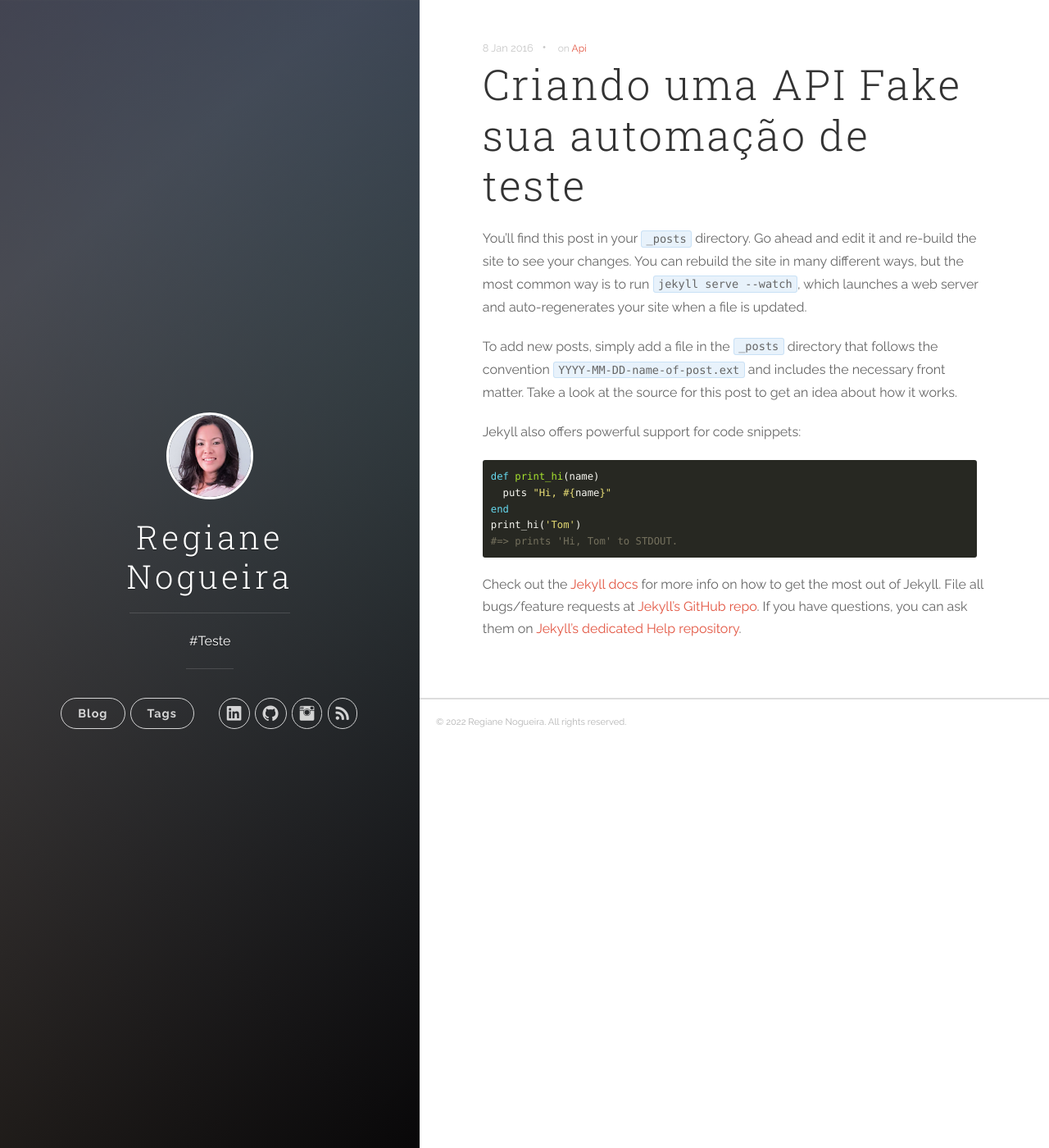
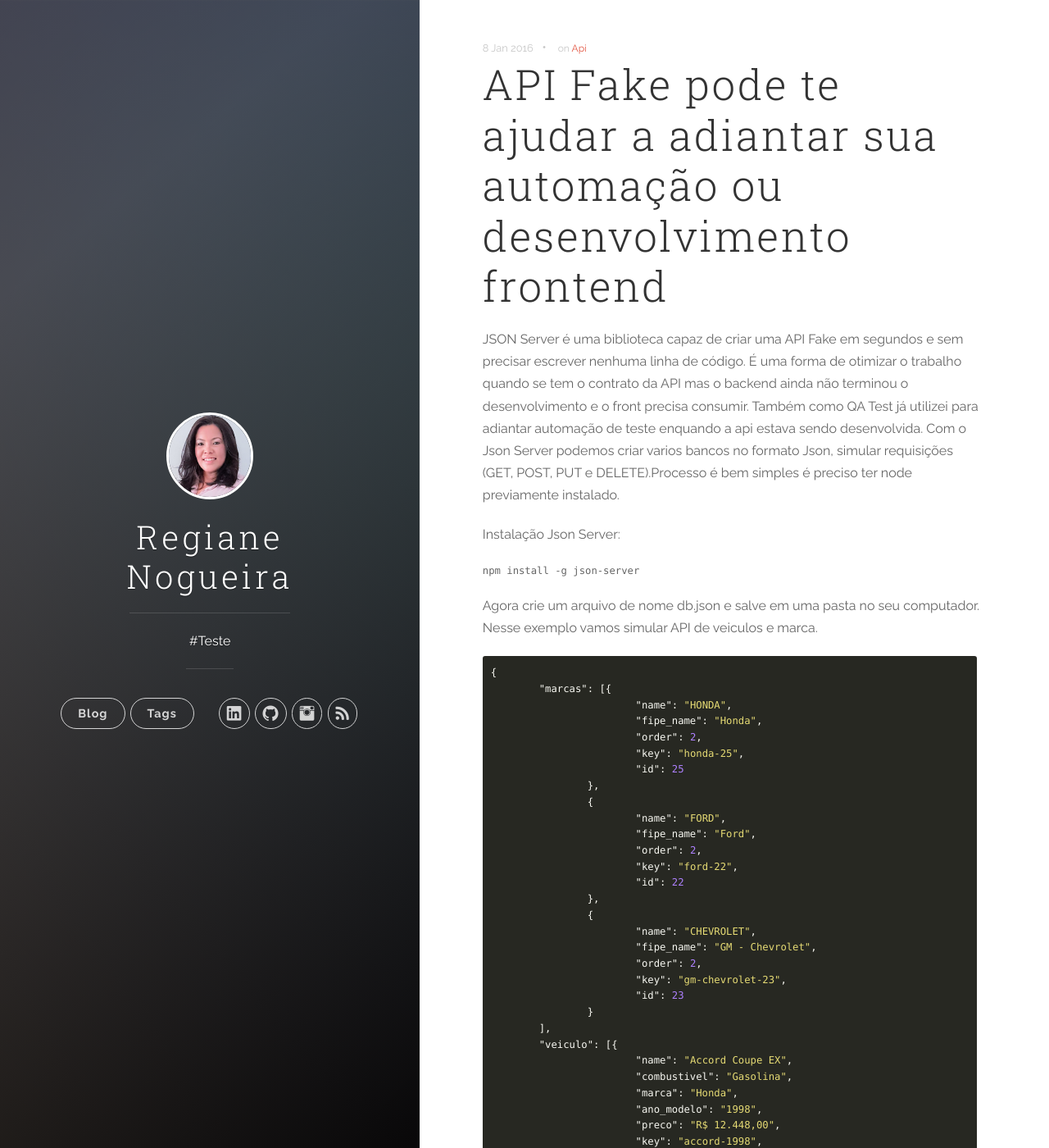
Before and after one commit to regianenogueira/regianenogueira.github.io, a Jekyll site: the page built from _posts/2020-12-03-Criando uma API Fake sua automação de teste.markdown, in a window 1280 px wide and 1400 px high. Shown: the whole window at 82% size. Built offline with Jekyll 4.4.1, drawn with Linux system fonts in a browser that asks for light colours; some of the changed text lies outside the part shown.

Commit message:
commit on main

````diff
--- a/_posts/2020-12-03-Criando uma API Fake sua automação de teste.markdown
+++ b/_posts/2020-12-03-Criando uma API Fake sua automação de teste.markdown
@@ -1,25 +1,143 @@
 ---
-title:  "Criando uma API Fake sua automação de teste"
+title:  "API Fake pode te ajudar a adiantar sua automação ou desenvolvimento frontend"
 date:   2016-01-08 15:04:23
 categories: [JsonServer]
 tags: [Api]
 ---
-You’ll find this post in your `_posts` directory. Go ahead and edit it and re-build the site to see your changes. You can rebuild the site in many different ways, but the most common way is to run `jekyll serve --watch`, which launches a web server and auto-regenerates your site when a file is updated.
 
-To add new posts, simply add a file in the `_posts` directory that follows the convention `YYYY-MM-DD-name-of-post.ext` and includes the necessary front matter. Take a look at the source for this post to get an idea about how it works.
+JSON Server é uma biblioteca capaz de criar uma API Fake em segundos e sem precisar escrever nenhuma linha de código.
+É uma forma de otimizar o trabalho quando se tem o contrato da API mas o backend ainda não terminou o desenvolvimento
+e o front precisa consumir. Também como QA Test já utilizei para adiantar automação de teste enquando a api estava sendo
+desenvolvida.
+Com o Json Server podemos criar varios bancos no formato Json, simular requisições (GET, POST, PUT e DELETE).Processo é bem simples é preciso ter node previamente instalado.
 
-Jekyll also offers powerful support for code snippets:
+Instalação Json Server:
+``` node
+npm install -g json-server
+```
+Agora crie um arquivo de nome db.json e salve em uma pasta no seu computador.
+Nesse exemplo vamos simular API de veiculos e marca.
+``` json
+{
+	"marcas": [{
+			"name": "HONDA",
+			"fipe_name": "Honda",
+			"order": 2,
+			"key": "honda-25",
+			"id": 25
+		},
+		{
+			"name": "FORD",
+			"fipe_name": "Ford",
+			"order": 2,
+			"key": "ford-22",
+			"id": 22
+		},
+		{
+			"name": "CHEVROLET",
+			"fipe_name": "GM - Chevrolet",
+			"order": 2,
+			"key": "gm-chevrolet-23",
+			"id": 23
+		}
+	],
+	"veiculo": [{
+			"name": "Accord Coupe EX",
+			"combustivel": "Gasolina",
+			"marca": "Honda",
+			"ano_modelo": "1998",
+			"preco": "R$ 12.448,00",
+			"key": "accord-1998",
+			"veiculo": "Accord Coupe EX",
+			"id_marca": 25
+		},
+		{
+			"name": "CITY Sedan EXL 1.5 Flex  16V 4p Aut.",
+			"combustivel": "Gasolina",
+			"marca": "Honda",
+			"ano_modelo": "2021",
+			"preco": "R$ 87.599,00",
+			"key": "city-2021",
+			"veiculo": "CITY Sedan EXL 1.5 Flex  16V 4p Aut.",
+			"id_marca": 25
+		},
+		{
+			"name": "Fit Twist 1.5 Flex 16V 5p Mec.",
+			"combustivel": "Gasolina",
+			"marca": "Honda",
+			"ano_modelo": "2014",
+			"preco": "R$ 41.175,00",
+			"key": "fit-2014",
+			"veiculo": "Fit Twist 1.5 Flex 16V 5p Mec.",
+			"id_marca": 25
+		},
+		{
+			"name": "Focus 1.6 S/1.6 SE Flex 16v 5p Aut",
+			"combustivel": "Gasolina",
+			"marca": "Ford",
+			"ano_modelo": "2016",
+			"preco": "R$ 52.866,00",
+			"key": "focus-2016",
+			"veiculo": "Focus 1.6 S/1.6 SE Flex 16v 5p Aut",
+			"id_marca": 22
+		},
+		{
+			"name": "Ka 1.0 S TiVCT Flex 5p",
+			"combustivel": "Gasolina",
+			"marca": "Ford",
+			"ano_modelo": "2021",
+			"preco": "R$ 45.177,00",
+			"key": "ka-2021",
+			"veiculo": "Ka 1.0 S TiVCT Flex 5p",
+			"id_marca": 22
 
-``` ruby
-def print_hi(name)
-  puts "Hi, #{name}"
-end
-print_hi('Tom')
-#=> prints 'Hi, Tom' to STDOUT.
+		},
+		{
+			"name": "Ka 1.0 S TiVCT Flex 5p",
+			"combustivel": "Gasolina",
+			"marca": "Ford",
+			"ano_modelo": "2018",
+			"preco": "R$ 38.225,00",
+			"key": "ka-2018",
+			"veiculo": "Ka 1.0 S TiVCT Flex 5p",
+			"id_marca": 22
+		},
+		{
+			"name": "ONIX HATCH 1.0 12V TB Flex 5p Aut.",
+			"combustivel": "Gasolina",
+			"marca": "GM - Chevrolet",
+			"ano_modelo": "2021",
+			"preco": "R$ 60.105,00",
+			"key": "onix-2021",
+			"veiculo": "ONIX HATCH 1.0 12V TB Flex 5p Aut.",
+			"id_marca": 23
+		},
+		{
+			"name": "ONIX HATCH 1.0 12V TB Flex 5p Aut.",
+			"combustivel": "Gasolina",
+			"marca": "GM - Chevrolet",
+			"ano_modelo": "2020",
+			"preco": "R$ 58.225,00",
+			"key": "onix-2020",
+			"veiculo": "ONIX HATCH 1.0 12V TB Flex 5p Aut.",
+			"id_marca": 23
+		},
+		{
+			"name": "Celta Life/ LS 1.0 MPFI 8V FlexPower 5p",
+			"combustivel": "Gasolina",
+			"marca": "GM - Chevrolet",
+			"ano_modelo": "2014",
+			"preco": "R$ 24.591,00",
+			"key": "celta-2014",
+			"veiculo": "Celta Life/ LS 1.0 MPFI 8V FlexPower 5p",
+			"id_marca": 23
+		}
+
+	]
+}
 ```
 
-Check out the [Jekyll docs][jekyll] for more info on how to get the most out of Jekyll. File all bugs/feature requests at [Jekyll’s GitHub repo][jekyll-gh]. If you have questions, you can ask them on [Jekyll’s dedicated Help repository][jekyll-help].
-
-[jekyll]:      http://jekyllrb.com
-[jekyll-gh]:   https://github.com/jekyll/jekyll
-[jekyll-help]: https://github.com/jekyll/jekyll-help
+No prompt de comando Iniciando o servidor usando o comando:
+``` node
+json-server --watch db.json
+```
--- a/_posts/2020-12-04-Cypress Teste de Api Rest.markdown
+++ b/_posts/2020-12-04-Cypress Teste de Api Rest.markdown
@@ -1,7 +1,7 @@
 ---
-title:  "Cypress Teste de Api Rest"
+title:  "Como Documentar uma Api Rest"
 date:   2016-01-08 15:04:23
-categories: [Cypress]
+categories: [Api]
 tags: [Api]
 ---
 You’ll find this post in your `_posts` directory. Go ahead and edit it and re-build the site to see your changes. You can rebuild the site in many different ways, but the most common way is to run `jekyll serve --watch`, which launches a web server and auto-regenerates your site when a file is updated.
````
Also changed, not shown: _posts/2020-12-01-Git e GitHub - Comandos.markdown (+1 -19 lines), _posts/2020-12-02-Git Page.markdown (+1 -19 lines).
